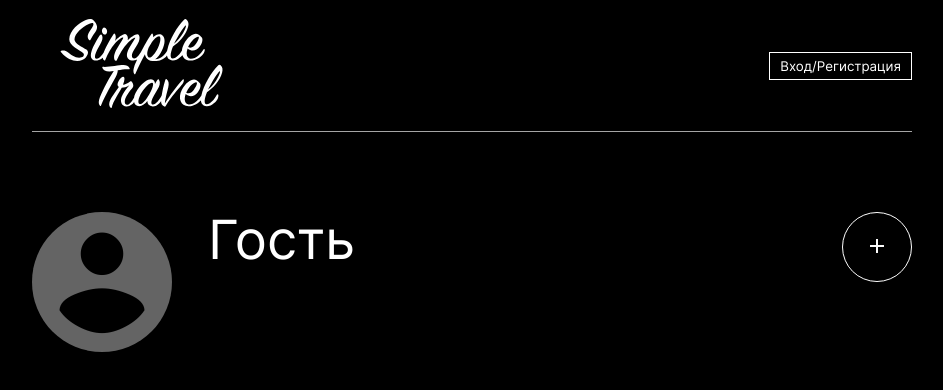
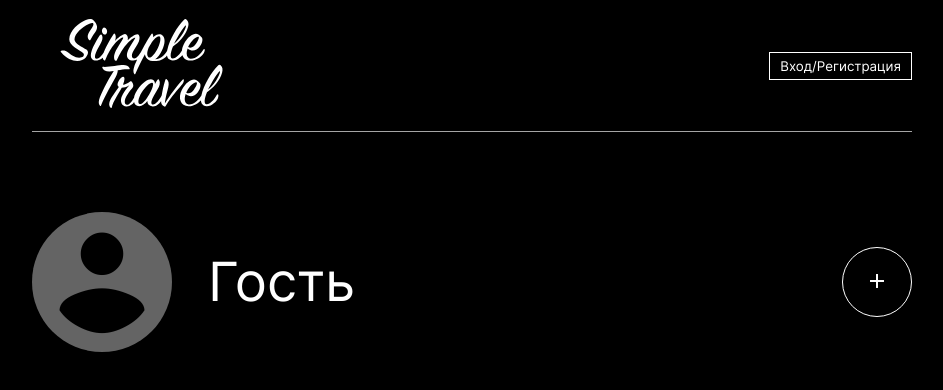
Before and after one commit to boyarkinev/Simple-Travel, a React app: page / in a window 1280 px wide. Shown: the top 390 px of the page, without its empty margins (168-1111 px from the left). Built offline with nearby package versions, Linux system fonts and the light colour scheme; no server answers.

Commit message:
fix Profile: change style, rename

```diff
--- a/src/widgets/Profile/Profile.css
+++ b/src/widgets/Profile/Profile.css
@@ -9,16 +9,16 @@
   right: 0;
 }
 
-.user-info {
+.profile__wrapper {
   display: flex;
   position: relative;
-  align-items: flex-start;
+  align-items: center;
   color: white;
   width: 100%;
 }
 
 @media screen and (max-width: 980px) {
-  .user-info {
+  .profile__wrapper {
     flex-direction: column;
     align-items: center;
   }
--- a/src/widgets/Profile/Profile.tsx
+++ b/src/widgets/Profile/Profile.tsx
@@ -23,7 +23,7 @@ export const Profile: React.FC<IProfileProps> = props => {
 
 	return (
 		<div className='profile app__section'>
-			<div className='user-info'>
+			<div className='profile__wrapper'>
 				<Avatar avatar={avatar} />
 				<User onEdit={userPopupHandler} user={user} />
 				<div className='profile-button__wrapper'>
```
